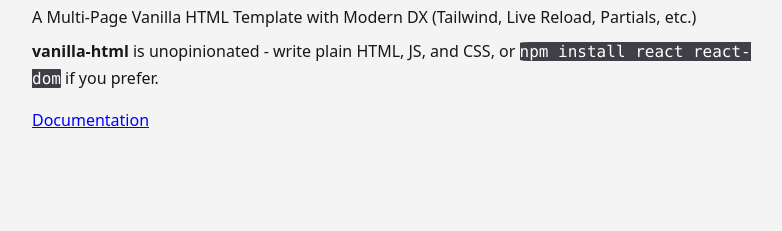
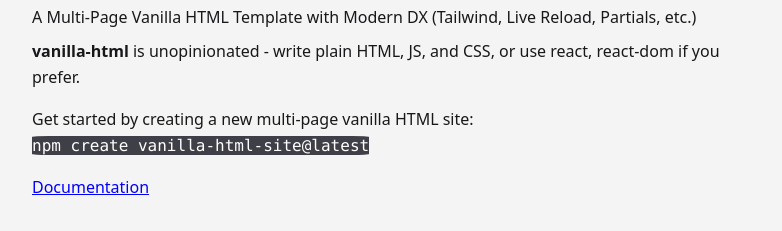
Before and after one commit to ducbao414/vanilla-html, a website built with Parcel: page src/index.html in a window 1280 px wide. Shown: the part 57-288 px from the top of the page, without its empty margins (240-1022 px from the left). Built offline with nearby package versions, Linux system fonts and the light colour scheme.

Commit message:
add create cmd to index page

```diff
--- a/src/index.html
+++ b/src/index.html
@@ -21,8 +21,13 @@
       A Multi-Page Vanilla HTML Template with Modern DX (Tailwind, Live Reload, Partials, etc.)
     </p>
     <p class="my-2 leading-relaxed">
-      <strong>vanilla-html</strong> is unopinionated - write plain HTML, JS, and CSS, or
-      <code>npm install react react-dom</code> if you prefer.
+      <strong>vanilla-html</strong> is unopinionated - write plain HTML, JS, and CSS, or use react, react-dom if you prefer.
+    </p>
+
+    <p class="my-4 leading-relaxed">
+      Get started by creating a new multi-page vanilla HTML site:
+      <br>
+      <code>npm create vanilla-html-site@latest</code>
     </p>
 
     <p class="my-4">
```
